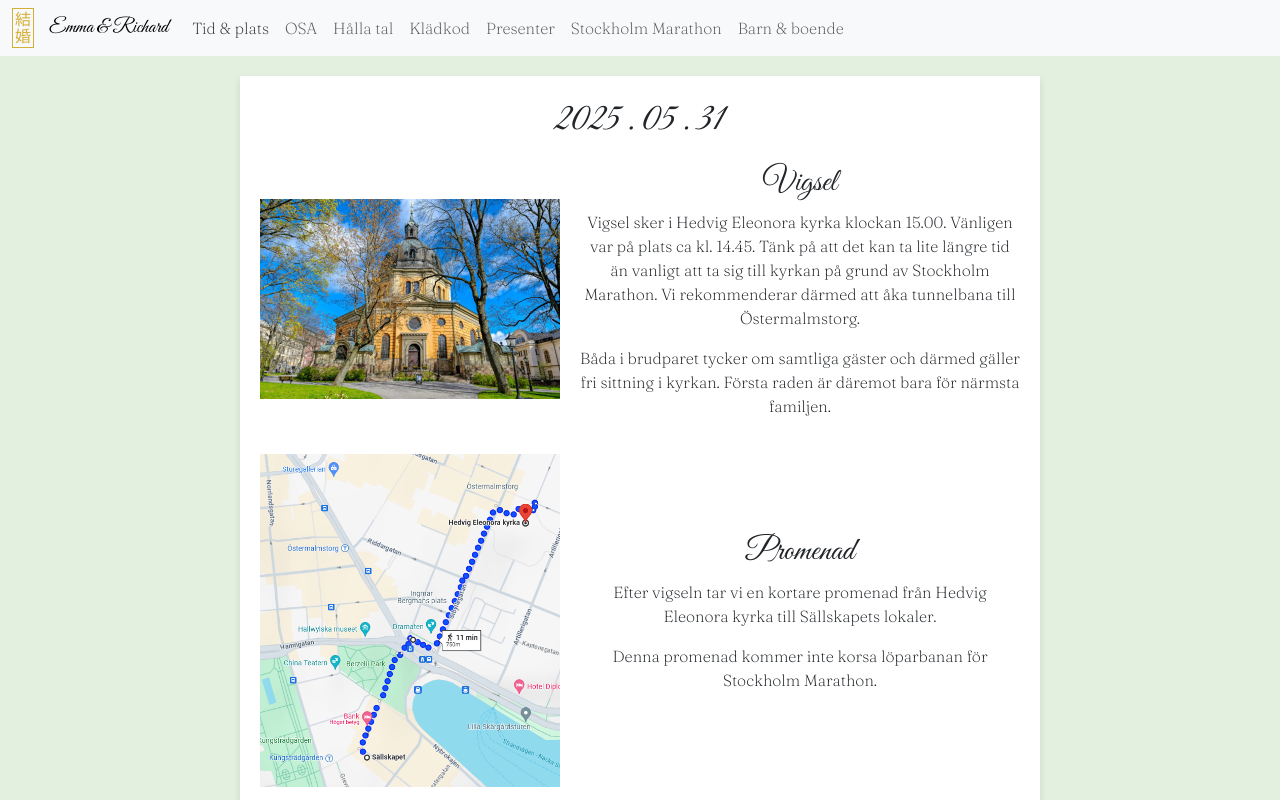
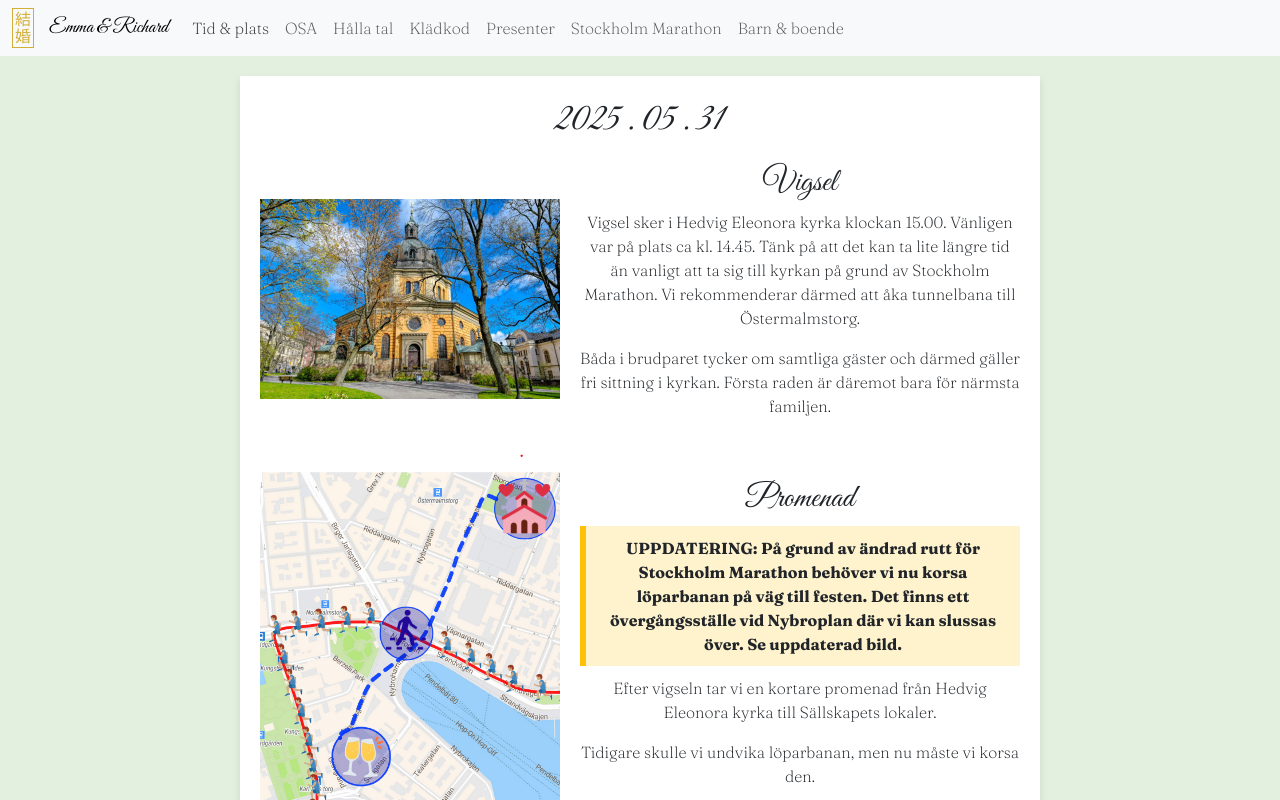
Before and after one commit to richarduggelberg/wedding, a React (Vite) app: page / in a window 1280 px wide. Both pictures are taken after a click on the link "Tid & plats". Shown: the top 800 px of the page. Built offline with nearby package versions, Linux system fonts and the light colour scheme.

Commit message:
wip changes

```diff
--- a/src/components/TimeAndPlacePage.tsx
+++ b/src/components/TimeAndPlacePage.tsx
@@ -57,7 +57,7 @@ const TimeAndPlacePage = () => {
         {/* Section for the Walk (Vandring) */}
         <div className="responsive-container">
           <img
-            src="vandring.png"
+            src="marathon2.png"
             alt="Vandring between Church and Party Venue"
             className="responsive-image"
           />
@@ -71,13 +71,26 @@ const TimeAndPlacePage = () => {
             >
               Promenad
             </h2>
+            <div
+              style={{
+                backgroundColor: "#fff3cd",
+                borderLeft: "6px solid #ffc107",
+                padding: "10px",
+                marginBottom: "10px",
+                fontWeight: "bold",
+              }}
+            >
+              <strong>UPPDATERING:</strong> På grund av ändrad rutt för
+              Stockholm Marathon behöver vi nu korsa löparbanan på väg till
+              festen. Det finns ett övergångsställe vid Nybroplan där vi kan
+              slussas över. Se uppdaterad bild.
+            </div>
             <p>
               Efter vigseln tar vi en kortare promenad från Hedvig Eleonora
               kyrka till Sällskapets lokaler.
             </p>
             <p>
-              Denna promenad kommer inte korsa löparbanan för Stockholm
-              Marathon.
+              Tidigare skulle vi undvika löparbanan, men nu måste vi korsa den.
             </p>
           </div>
         </div>
@@ -101,8 +114,8 @@ const TimeAndPlacePage = () => {
             </h2>
             <p>
               Efter vigseln är det dags för middag och fest! Det blir i
-              Sällskapets lokaler på Arsenalsgatan 7 från och med klockan 17.00.
-              Festen pågår till 02.00.
+              Sällskapets lokaler på Arsenalsgatan 7 från och med klockan 16.30.
+              Middagen börjar vid 17.30. Festen pågår till 02.00.
             </p>
             <p>
               <strong>Viktigt angående festlokalen: </strong>Bilder som tas i
```
Also changed, not shown: public/marathon2.png (added).
